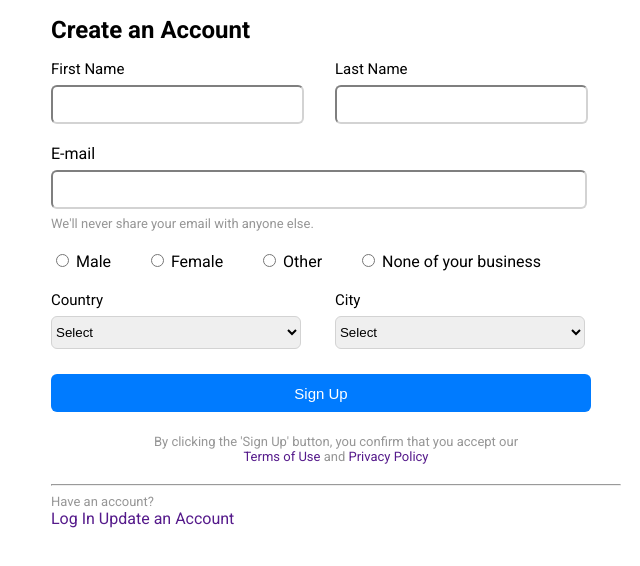
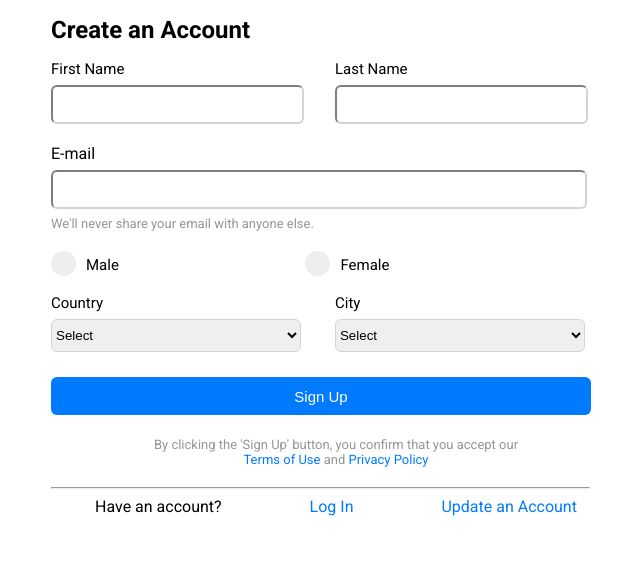
Before and after one commit to MaryMaistrova/styled-forms, a plain HTML site: page index.html in a window 1280 px wide. Shown: the whole page, without its empty margins (304-944 px from the left). Drawn offline with Linux system fonts and the light colour scheme.

Commit message:
added radio

```diff
--- a/index.html
+++ b/index.html
@@ -35,22 +35,14 @@
     </section>
 
     <section class="gender">
-      <div class="portion">
-        <input type="radio" name="gender-choice" id="male">
-        <label for="male">Male</label>
-      </div>
-      <div class="portion">
-        <input type="radio" name="gender-choice" id="female">
-        <label for="female">Female</label>
-      </div>
-      <div class="portion">
-        <input type="radio" name="gender-choice" id="other">
-        <label for="other">Other</label>
-      </div>
-      <div class="portion">
-        <input type="radio" name="gender-choice" id="rude">
-        <label for="rude">None of your business</label>
-      </div>
+        <label class="portion">Male
+          <input type="radio" name="gender">
+          <span class="checkmark"></span>
+        </label>
+        <label class="portion">Female
+          <input type="radio" name="gender">
+          <span class="checkmark"></span>
+        </label>
     </section>
 
     <section class="adress">
@@ -81,11 +73,12 @@
     </section>
     <section class="sign-up">
       <button>Sign Up</button>
-      <span>By clicking the 'Sign Up' button, you confirm that you accept our <a href="">Terms of Use</a> and <a href="">Privacy Policy</a></span>
+      <span>By clicking the 'Sign Up' button, you confirm that you accept our <a href="">Terms of Use</a> and <a
+          href="">Privacy Policy</a></span>
     </section>
     <hr>
     <footer>
-      <span>Have an account?</span>
+      <p>Have an account?</p>
       <a href="">Log In</a>
       <a href="">Update an Account</a>
     </footer>
--- a/style.css
+++ b/style.css
@@ -67,7 +67,62 @@ span {
 
 .portion {
   margin-right: auto;
+  display: block;
+  position: relative;
+  cursor: pointer;
+  -webkit-user-select: none;
+  -moz-user-select: none;
+  -ms-user-select: none;
+  user-select: none;
+  padding-left: 35px;
+  padding-top: 5px;
 }
+
+.portion input {
+  position: absolute;
+  opacity: 0;
+  cursor: pointer;
+  height: 0;
+  width: 0;
+}
+
+.checkmark {
+  position: absolute;
+  top: 0;
+  left: 0;
+  height: 25px;
+  width: 25px;
+  background-color: #eee;
+  border-radius: 50%;
+}
+
+.portion:hover input ~ .checkmark {
+  background-color: #ccc;
+}
+
+.portion input:checked ~ .checkmark {
+  background-color: #007BFF;
+}
+
+.checkmark:after {
+  content: "";
+  position: absolute;
+  display: none;
+}
+
+.portion input:checked ~ .checkmark:after {
+  display: block;
+}
+
+.container .checkmark:after {
+  top: 9px;
+  left: 9px;
+  width: 8px;
+  height: 8px;
+  border-radius: 50%;
+  background: white;
+}
+
 
 .gender>label {
   font-size: 15px;
@@ -101,4 +156,22 @@ button {
 
 a {
   text-decoration: none;
+  color: #007BFF;
 }
+
+hr {
+  width: 537px;
+  margin-right: 40px;
+}
+
+footer {
+  display: flex;
+}
+
+footer>* {
+  margin: auto;
+}
+
+p {
+  display: inline-block;
+}
```
